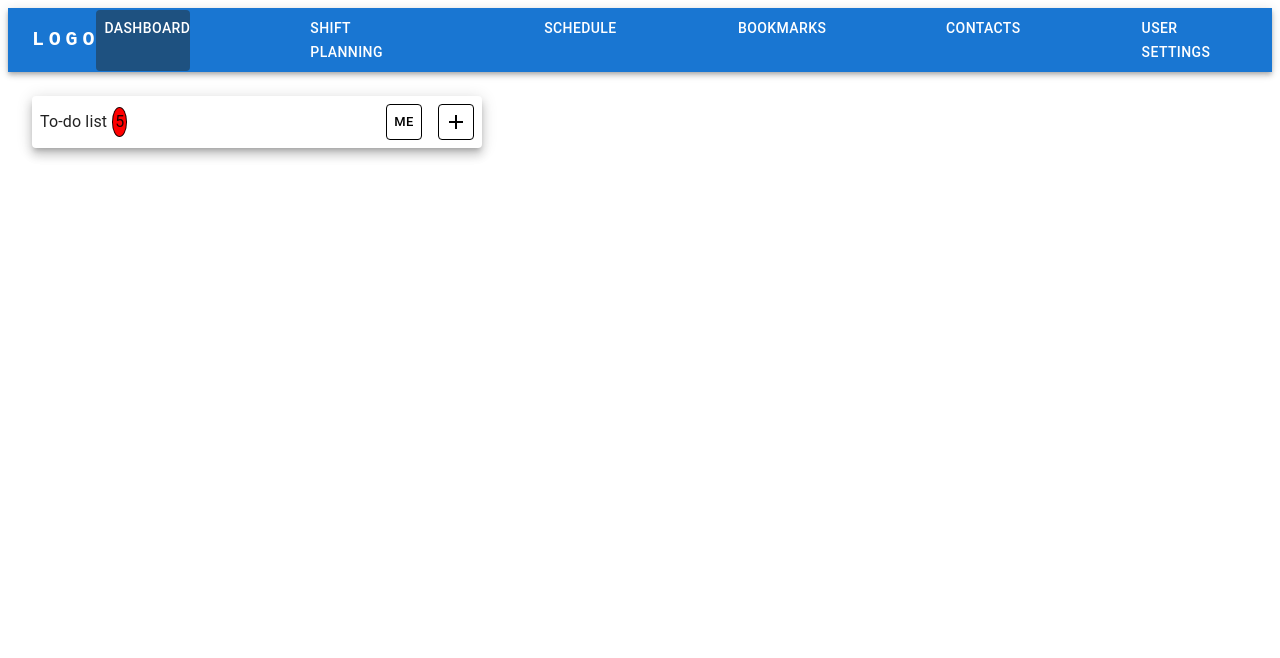
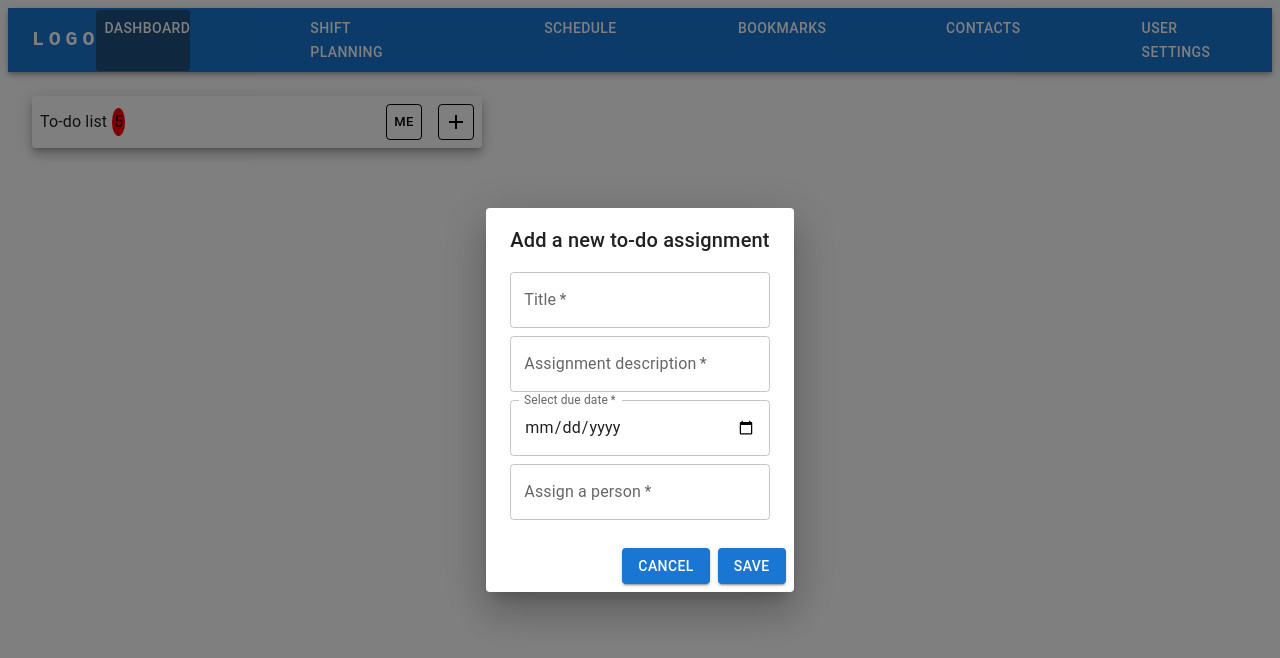
Before and after one commit to rakenduste-programmeerimine-2022/workwhen, a React (Create React App) app in the folder front/: page /dashboard in a window 1280 px wide. Both pictures are taken after a click on the button 456 px from the left and 122 px from the top of the page. Shown: the top 658 px of the page. Built offline with nearby package versions, Linux system fonts and the light colour scheme; no server answers; the HTML template or start-up script is replaced by a standard one.

Commit message:
To-do PopUp FE done
BE connection not finished yet

```diff
--- a/front/package.json
+++ b/front/package.json
@@ -7,13 +7,14 @@
     "@emotion/styled": "^11.10.5",
     "@mui/icons-material": "^5.10.9",
     "@mui/material": "^5.10.12",
-    "@mui/x-date-pickers": "^5.0.6",
+    "@mui/x-date-pickers": "^5.0.7",
     "@testing-library/jest-dom": "^5.16.5",
     "@testing-library/react": "^13.4.0",
     "@testing-library/user-event": "^13.5.0",
     "axios": "^1.1.3",
     "dayjs": "^1.11.6",
     "jsonwebtoken": "^8.5.1",
+    "moment": "^2.29.4",
     "react": "^18.2.0",
     "react-dom": "^18.2.0",
     "react-router-dom": "^6.4.2",
--- a/front/src/components/TodoDialog.js
+++ b/front/src/components/TodoDialog.js
@@ -5,14 +5,16 @@ import {
     DialogActions,
     DialogContent,
     DialogTitle,
-    FormHelperText,
     TextField,
-    Box } from '@mui/material';
+    Box,
+    Snackbar,
+    Alert } from '@mui/material';
 import AddIcon from '@mui/icons-material/Add';
 import axios from "axios";
 
 export default function BookmarkDialog({getData}){
     const [open, setOpen] = useState(false)
+    const [snackOpen, setSnackOpen] = useState(false)
 
     const form = {
         title: "",
@@ -21,7 +23,13 @@ import {
         assigned: ""
     }
 
+    const snackbar = {
+        text: "",
+        severity: ""
+    }
+
     const [formValue, setFormValue] = useState(form)
+    const [snackbarInfo, setSnackbarInfo] = useState(snackbar)
 
     const handleFormChange = e => {
         const { value, name } = e.target
@@ -40,10 +48,126 @@ import {
         setOpen(false)
     }
 
+    const handleSnackClose = () => {
+        setSnackOpen(false)
+    }
+
+    const handleSubmit = e => {
+        e.preventDefault()
+        if(formValue.title && formValue.description && formValue.date && formValue.assigned){
+            axios.post("http://localhost:8080/todo/add", {
+                title: formValue.title,
+                description: formValue.description,
+                date: formValue.date,
+                assigned: formValue.assigned
+            })
+            .then(function(response){
+                console.log(response)
+                if(typeof response.data === "object" && response.data !== null){
+                    setSnackOpen(true)
+                    setSnackbarInfo({
+                        text: "Successfully saved!",
+                        severity: "success"
+                    })
+                    setOpen(false)
+                    getData()
+                } else if (typeof response.data === "string" && response.data !== null){
+                    setSnackOpen(true)
+                    setSnackbarInfo({
+                        text: response.data,
+                        severity: "info"
+                    })
+                } else {
+                    setSnackOpen(true)
+                    setSnackbarInfo({
+                        text: "Something went wrong!",
+                        severity: "error"
+                    })
+                }
+            })
+            .catch(function(err){
+                console.log(err)
+                setSnackOpen(true)
+                setSnackbarInfo({
+                    text: "Somethin went wrong!",
+                    severity: "error"
+                })
+                setOpen(false)
+            })
+        }
+    }
+
     return(
 
         <>
-                <Button variant="outlined" size="small" sx={{margin:1, color:'black', borderColor:'black', minWidth: '36px', padding:'5px'}}><AddIcon></AddIcon></Button>
+            <Button variant="outlined" onClick={handleClickOpen} size="small" sx={{margin:1, color:'black', borderColor:'black', minWidth: '36px', padding:'5px'}}><AddIcon></AddIcon></Button>
+            <Dialog open={open} onClose={handleClose}>
+                <Box component="form" onSubmit={handleSubmit} noValidate>
+                    <DialogTitle>Add a new to-do assignment</DialogTitle>
+                    <DialogContent sx={{display: "flex", flexDirection: "column", gap: "0.5rem"}}>
+                        <TextField
+                            value={formValue.title}
+                            onChange={e => handleFormChange(e)}
+                            required
+                            id="title"
+                            label="Title"
+                            name="title"
+                        />
+                        <TextField
+                            value={formValue.description}
+                            onChange={e => handleFormChange(e)}
+                            required
+                            id="description"
+                            label="Assignment description"
+                            name="description"
+                        />
+
+                        <TextField
+                            InputLabelProps={{ shrink: true }}
+                            type="date"
+                            value={formValue.date}
+                            onChange={e => handleFormChange(e)}
+                            required
+                            id="date"
+                            label="Select due date"
+                            name="date"
+
+                        />
+
+                        <TextField
+                            value={formValue.assigned}
+                            onChange={e => handleFormChange(e)}
+                            required
+                            id="assigned"
+                            label="Assign a person"
+                            name="assigned"
+                        />
+                    </DialogContent>
+                    <DialogActions>
+                        <Button
+                            onClick={handleClose}
+                            size="normal"
+                            variant="contained"
+                            margin="normal"
+                            >
+                            Cancel
+                        </Button>
+                        <Button
+                            type="submit"
+                            size="normal"
+                            variant="contained"
+                            margin="normal"
+                            >
+                            Save
+                        </Button>
+                    </DialogActions>
+                    <Snackbar open={snackOpen} autoHideDuration={3000} onClose={handleSnackClose}>
+                        <Alert onClose={handleSnackClose} severity={snackbarInfo.severity}>
+                            {snackbarInfo.text}
+                        </Alert>
+                    </Snackbar>
+                </Box>
+            </Dialog>
         </>
     )
 
--- a/front/src/pages/dashboard.js
+++ b/front/src/pages/dashboard.js
@@ -1,8 +1,7 @@
 import React, { useEffect, useState } from 'react';
 import { Button,Divider,Paper,Typography} from "@mui/material";
 import { Box } from "@mui/system";
-import Dialog, { DialogProps } from '@mui/material/Dialog';
-import DialogActions from '@mui/material/DialogActions';
+import Dialog from '@mui/material/Dialog';
 import DialogContent from '@mui/material/DialogContent';
 import DialogContentText from '@mui/material/DialogContentText';
 import axios from 'axios';
@@ -31,7 +30,7 @@ export default function Dashboard() {
     return (
         <Box sx={{display:'flex',padding: 3}}>
             <Paper elevation={7} sx={{display: 'flex' , minWidth: 450 ,justifyContent:'center'}}>
-                <Typography sx={{padding:1, display:'flex', alignItems:'center'}}>To-do list <Typography sx={{display:'flex', border:'solid', border: 1, borderRadius:'50%', background: 'red', marginLeft:'5px', padding:'2px'}}>5</Typography></Typography>
+                <Typography sx={{padding:1, display:'flex', alignItems:'center'}}>To-do list <Typography sx={{display:'flex', border:'solid 1', borderRadius:'50%', background: 'red', marginLeft:'5px', padding:'2px'}}>5</Typography></Typography>
                 <Button variant="outlined" size="small" sx={{margin:1, marginLeft: 'auto', color:'black', borderColor:'black', minWidth: '36px', padding:'5px'}}>Me</Button>
                 <TodoDialog getData={getData}/>
 
```
Also changed, not shown: 1 other file (tests, documents, lock files or other folders). Lines whose indentation alone changed are shown as unchanged.
